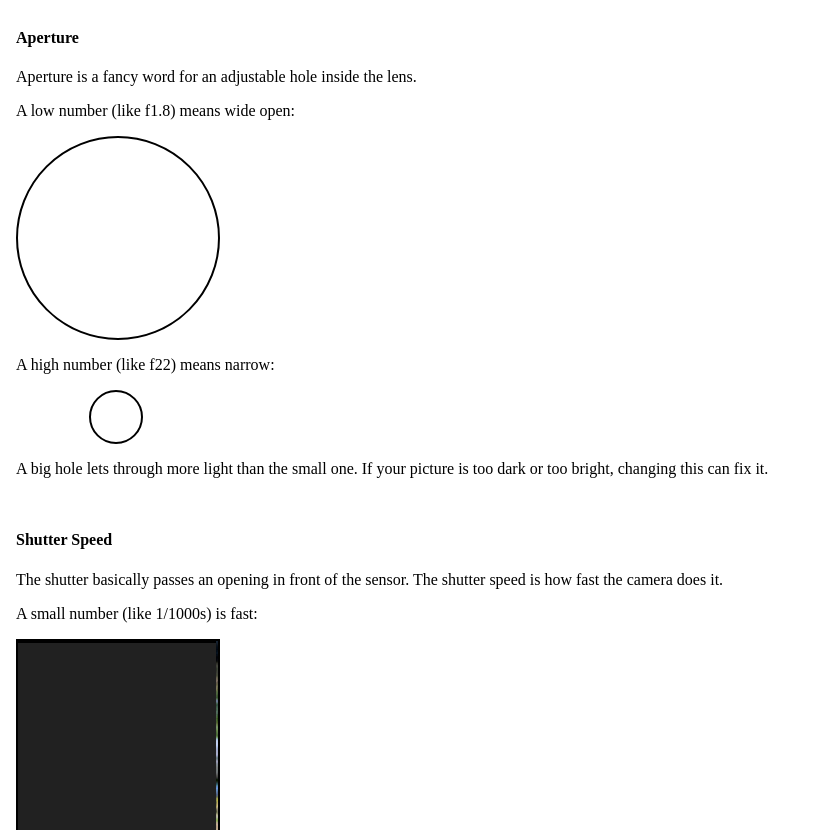
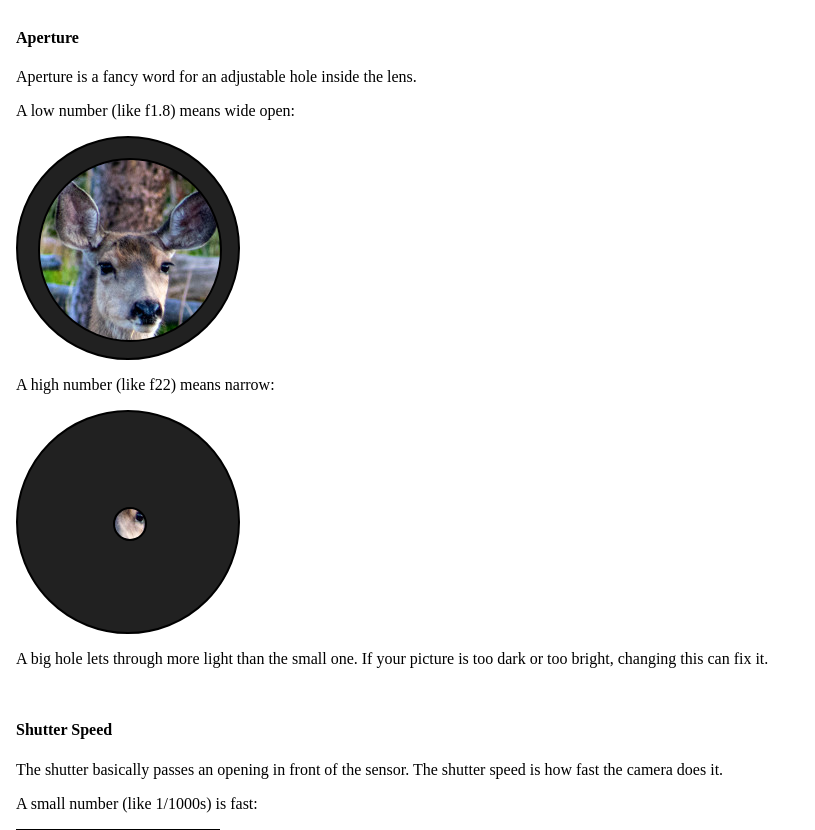
Before and after one commit to jtleniger/manual.photography, a Nuxt app: page / in a window 1280 px wide. Shown: the part 1200-2030 px from the top of the page, without its empty margins (0-815 px from the left). Built offline with nearby package versions, Linux system fonts and the light colour scheme.

Commit message:
updated aperture

```diff
--- a/pages/index.vue
+++ b/pages/index.vue
@@ -213,31 +213,41 @@ img {
 }
 
 .underexposed img {
-  filter: brightness(50%);
+  filter: brightness(30%);
 }
 
 .aperture-container {
-  width: 200px;
+  width: 220px;
+  height: 220px;
+  border-radius: 100%;
   margin: 8px 0;
+  border: 2px solid #000;
 
   position: relative;
+
+  background-color: #212121;
 }
 
 .aperture {
   border-radius: 100%;
   border: 2px solid #000;
-
-  margin: 0 auto;
+  background-image: url('~assets/deer.jpg');
+  position: absolute;
+  top: 50%;
+  left: 50%;
 }
 
 .aperture.wide {
-  width: 200px;
-  height: 200px;
+  width: 180px;
+  height: 180px;
+  margin: -90px 0 0 -90px;
 }
 
 .aperture.narrow {
-  width: 50px;
-  height: 50px;
+  width: 30px;
+  height: 30px;
+  margin: -15px 0 0 -15px;
+  background-position: -100px -100px;
 }
 
 .shutter {
@@ -287,7 +297,7 @@ img {
   from {
     transform: translateY(0);
   }
-  20% {
+  15% {
     transform: translateY(400px);
   }
   to {
```
